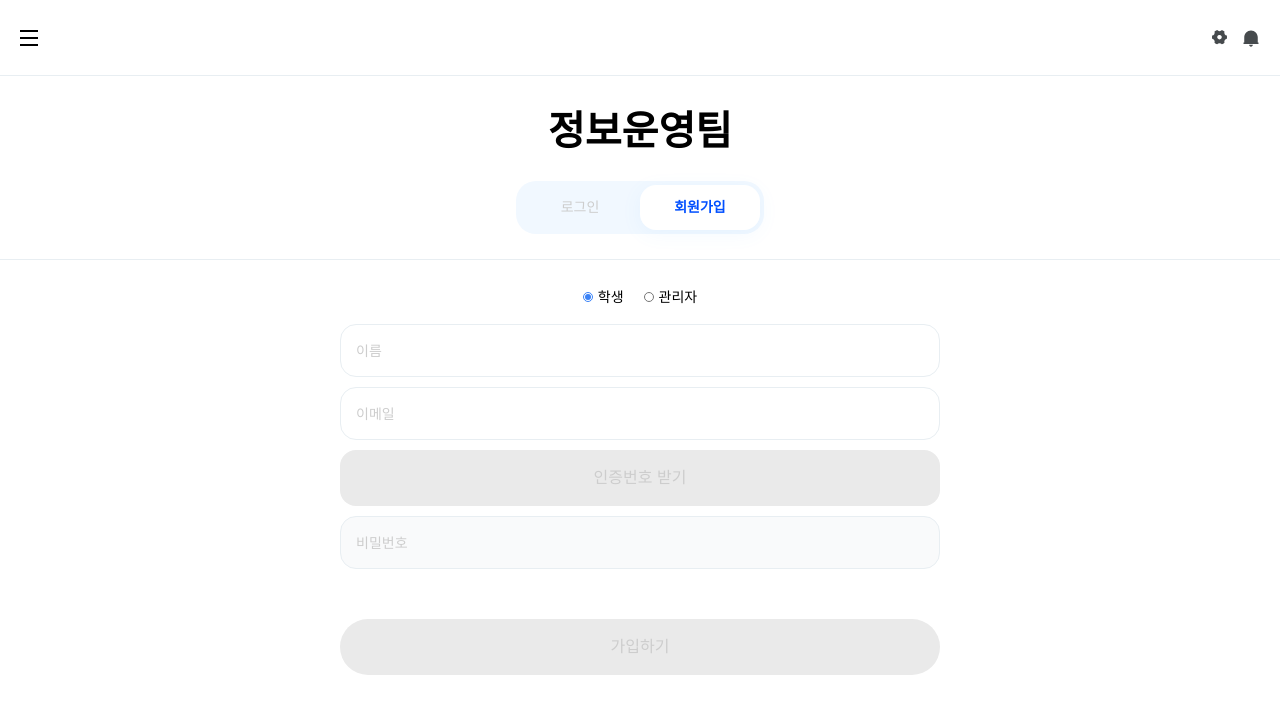
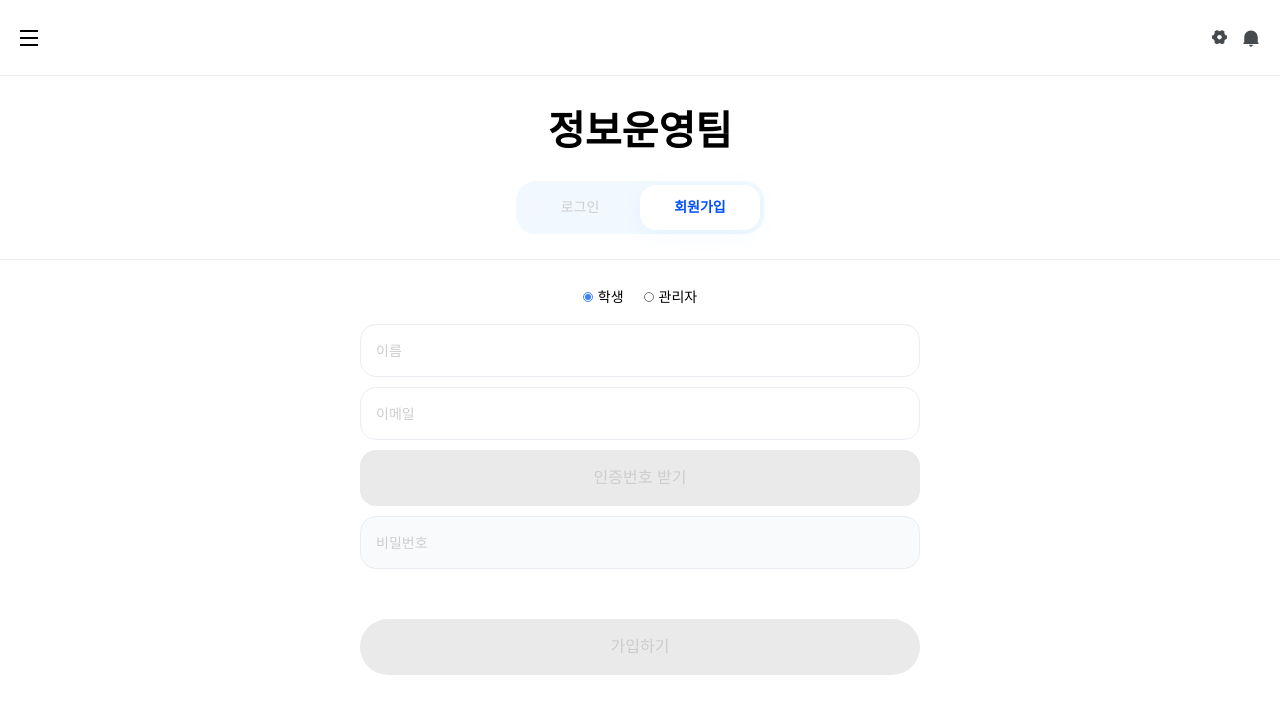
Before and after one commit to konkuk-icteam-student/commute_worklog_fe, a React (Vite) app: page / in a window 1280 px wide. Both pictures are taken after a click on the button "회원가입". Shown: the top 714 px of the page. Built offline with nearby package versions, Linux system fonts and the light colour scheme; no server answers.

Commit message:
design: Login, Signup 컴포넌트 최대 너비 지정, 좌우 패딩 추가

```diff
--- a/src/worklog/shared/components/auth/Login.tsx
+++ b/src/worklog/shared/components/auth/Login.tsx
@@ -57,7 +57,7 @@ const Login = () => {
   };
 
   return (
-    <div className="flex w-[600px] flex-col gap-4 pt-[40px]">
+    <div className="flex w-full max-w-[600px] flex-col gap-4 px-[20px] pt-[40px]">
       <div className="relative">
         <input
           type="email"
--- a/src/worklog/shared/components/auth/Signup.tsx
+++ b/src/worklog/shared/components/auth/Signup.tsx
@@ -163,7 +163,7 @@ const Signup = () => {
   const isSignupBtnEnabled = isAuthVerified && password.length > 0 && pwRegex.test(password);
 
   return (
-    <div className="flex w-[600px] flex-col gap-4">
+    <div className="flex w-full max-w-[600px] flex-col gap-4 px-[20px]">
       {/* 1. 사용자 유형 선택 */}
       <div className="mb-2 flex h-[24px] items-center justify-center gap-8">
         <label className="flex cursor-pointer items-center gap-2">
```
